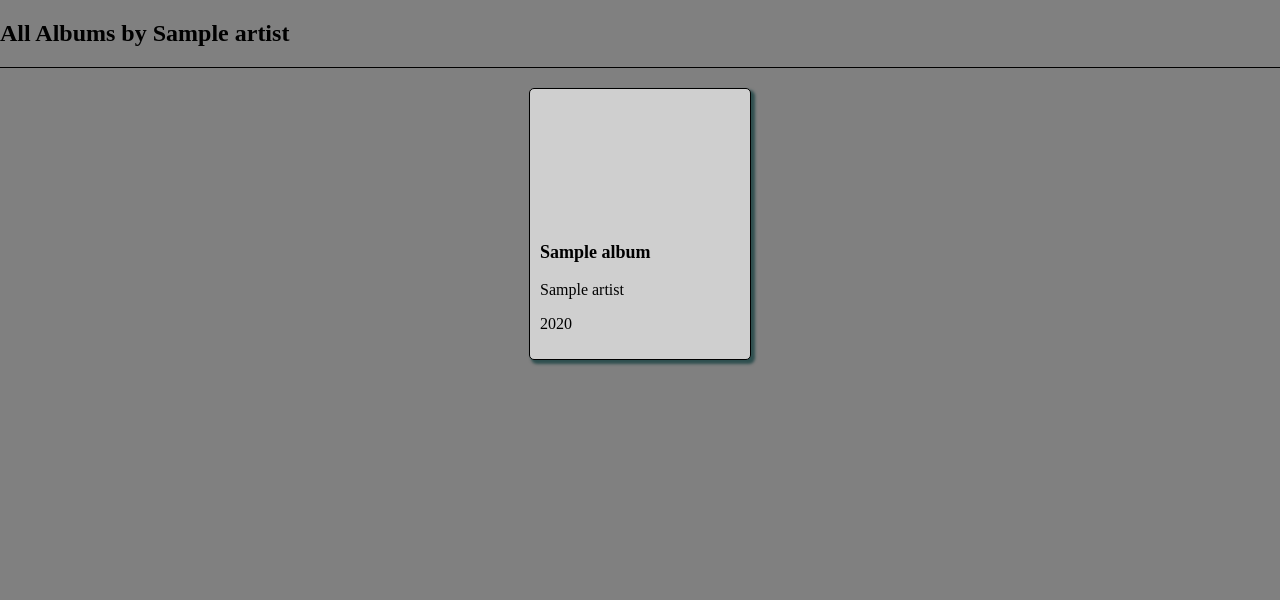
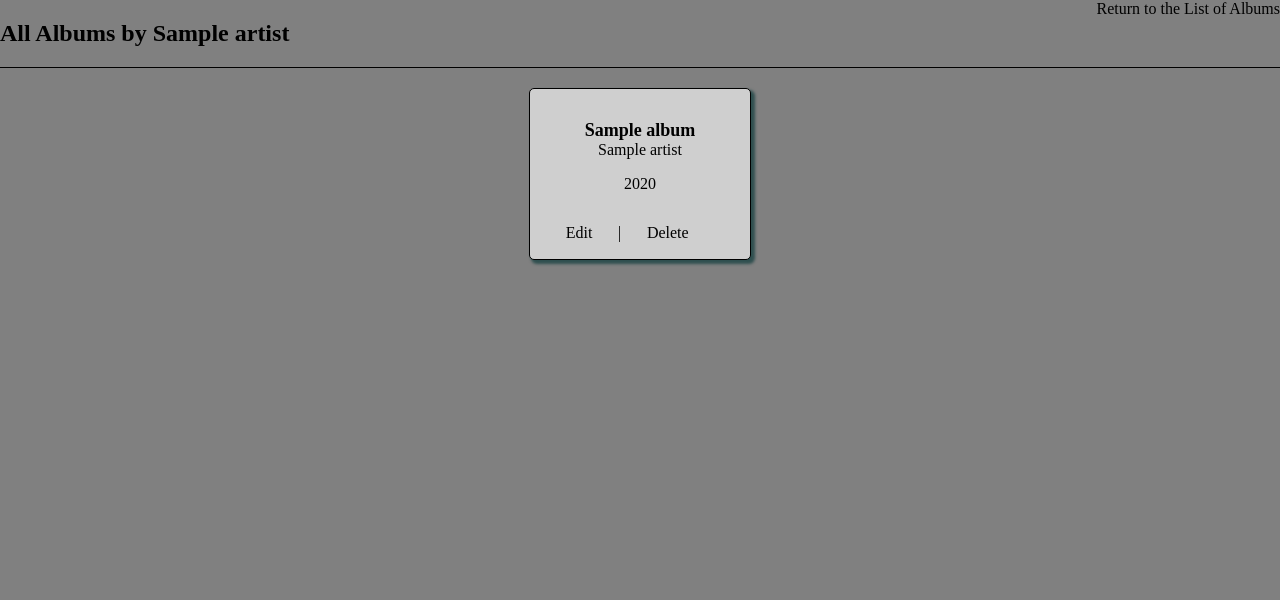
Before and after one commit to momentum-team-2/django-music-joeyviolacode, a Django app: page /albums/show_artist/1 in a window 1280 px wide. Shown: the part 81-681 px from the top of the page. After the commit the page ends 346 px from the top, so only its background shows below. Run offline with Django 3.2, Linux system fonts and the light colour scheme; tables that the repository leaves empty hold one stand-in row (values such as "Sample post").

Commit message:
Lots of wires connected, more styling complete.

```diff
--- a/static/css/style.css
+++ b/static/css/style.css
@@ -49,7 +49,7 @@ footer {
 
 .album-pane {
     border: 1px solid black;
-    height: 250px;
+    height: 150px;
     width: 200px;
     background-color: rgb(207, 207, 207);
     padding: 10px;
@@ -71,7 +71,30 @@ a {
     color: black;
 }
 
+.other-albums-header {
+    display: flex;
+    justify-content: space-between;
+}
+
 .title {
     font-size: 18px;
     font-weight: bold;
 }
+
+.album-list-flex {
+    display: flex;
+    justify-content: space-around;
+}
+
+.single-album {
+    background-color: rgb(207, 207, 207);
+    padding: 5px;
+    border: 1px solid black;
+    border-radius: 3px;
+}
+
+.centerer {
+    text-align: center;
+    display: flex;
+    justify-content: space-around;
+}
--- a/templates/albums/show_artist.html
+++ b/templates/albums/show_artist.html
@@ -2,25 +2,36 @@
 
 {% block content %}
 
-<div class="other-albums">
-    <h2>All Albums by {{ artist.name }}</h2>
+<div class="other-albums-header">
+    <div>
+        <h2>All Albums by {{ artist.name }}</h2>
+    </div>
+    <div>
+        <a href="{% url 'list_albums' %}">Return to the List of Albums</a>
+    </div>
 </div>
 <div class="album-list">
     {% for album in artist.albums.all %}
-    <div class="album-pane">
+    <div class="album-pane centerer">
         <div class="image-holder-someday"></div>
         <div class="album-info">
-            <p class="title">
+            <a href="{% url 'show_album' pk=album.pk %}" class="title">
                 {{ album.title }}
-            </p>
-            <p class="artist">
-                {{  album.artist.name }}
-            </p>
+            </a><br>
+            <a href="{% url 'show_artist' pk=album.artist.pk %}" class="artist">
+                {{ album.artist }}
+            </a><br>
             <p class="year">
                 {{ album.release_year }}
             </p>
         </div>
+        <div class="buttons-area">
+            <a href="{% url 'edit_album' pk=album.pk %}">Edit  </a>
+            |
+            <a href="{% url 'delete_album' pk=album.pk %}">Delete</a><br>
+        </div>
     </div>
+
     {% endfor %}
 </div>
 {% endblock %}
```
Also changed, not shown: templates/albums/delete_album.html (+19 -0 lines), templates/albums/list_albums.html (+5 -5 lines), templates/albums/show_album.html (+13 -4 lines).
